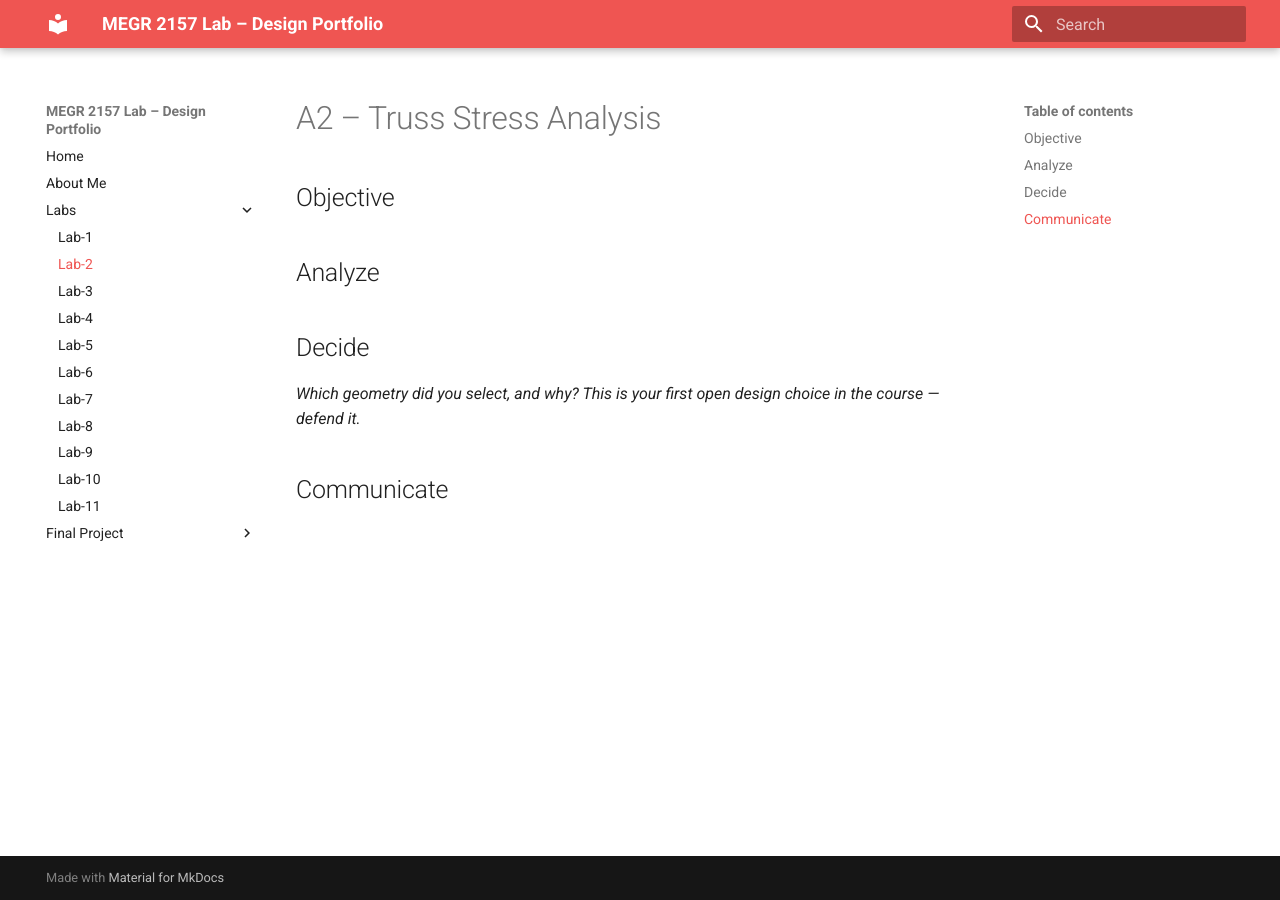
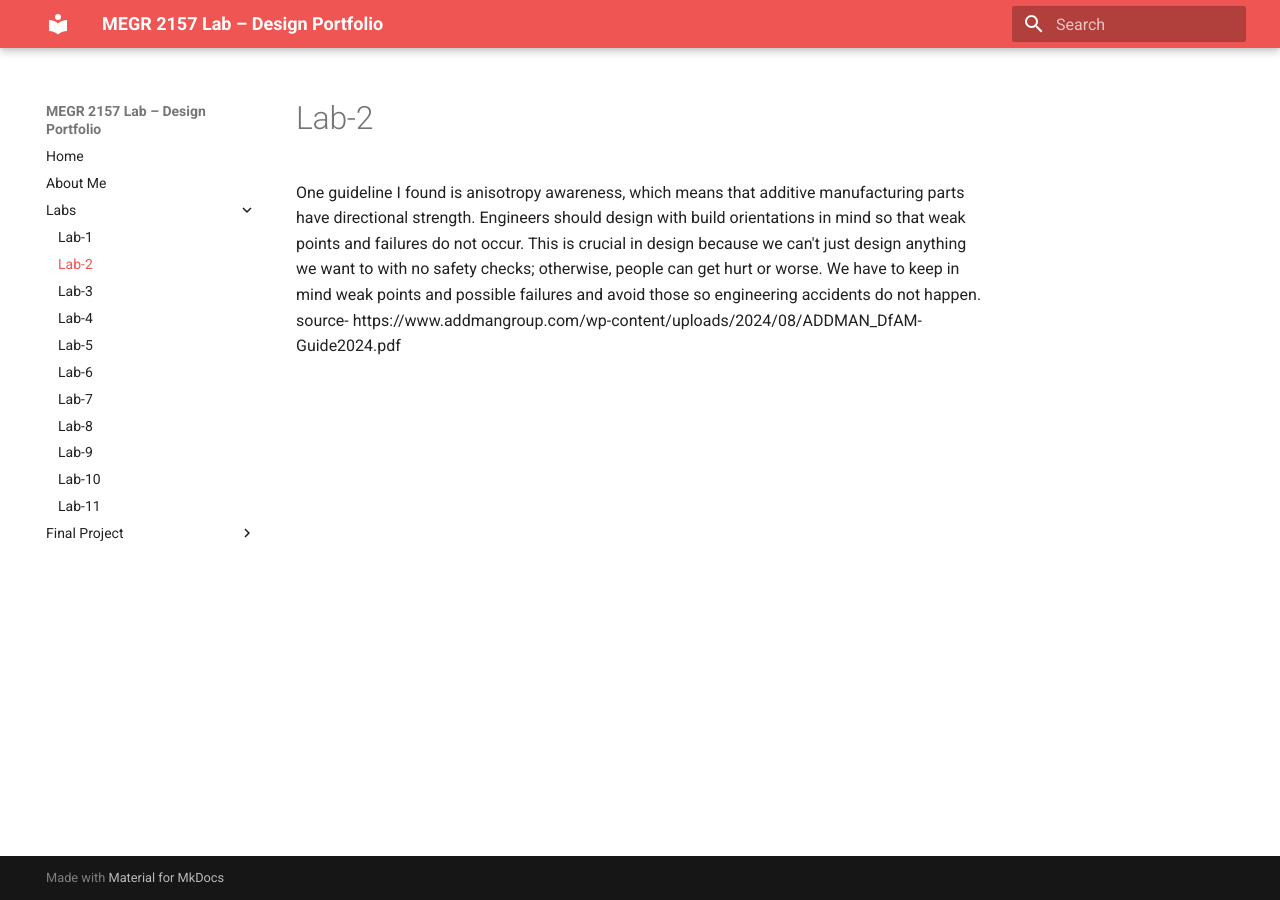
Before and after one commit to NathanZimmy/MEGR-2156-Lab, an MkDocs documentation site: the page built from docs/Labs/L02/index.md, in a window 1280 px wide. Built offline with MkDocs 1.6.1 and Material for MkDocs 9.7.7, drawn with Linux system fonts in a browser that asks for light colours.

Commit message:
Update index.md

```diff
--- a/docs/Labs/L02/index.md
+++ b/docs/Labs/L02/index.md
@@ -1,12 +1,2 @@
-# A2 – Truss Stress Analysis
-
-## Objective
-
-
-## Analyze
-
-
-## Decide
-_Which geometry did you select, and why? This is your first open design choice in the course — defend it._
-
-## Communicate
+One guideline I found is anisotropy awareness, which means that additive manufacturing parts have directional strength. Engineers should design with build orientations in mind so that weak points and failures do not occur. This is crucial in design because we can't just design anything we want to with no safety checks; otherwise, people can get hurt or worse. We have to keep in mind weak points and possible failures and avoid those so engineering accidents do not happen.
+source- https://www.addmangroup.com/wp-content/uploads/2024/08/ADDMAN_DfAM-Guide2024.pdf
```
